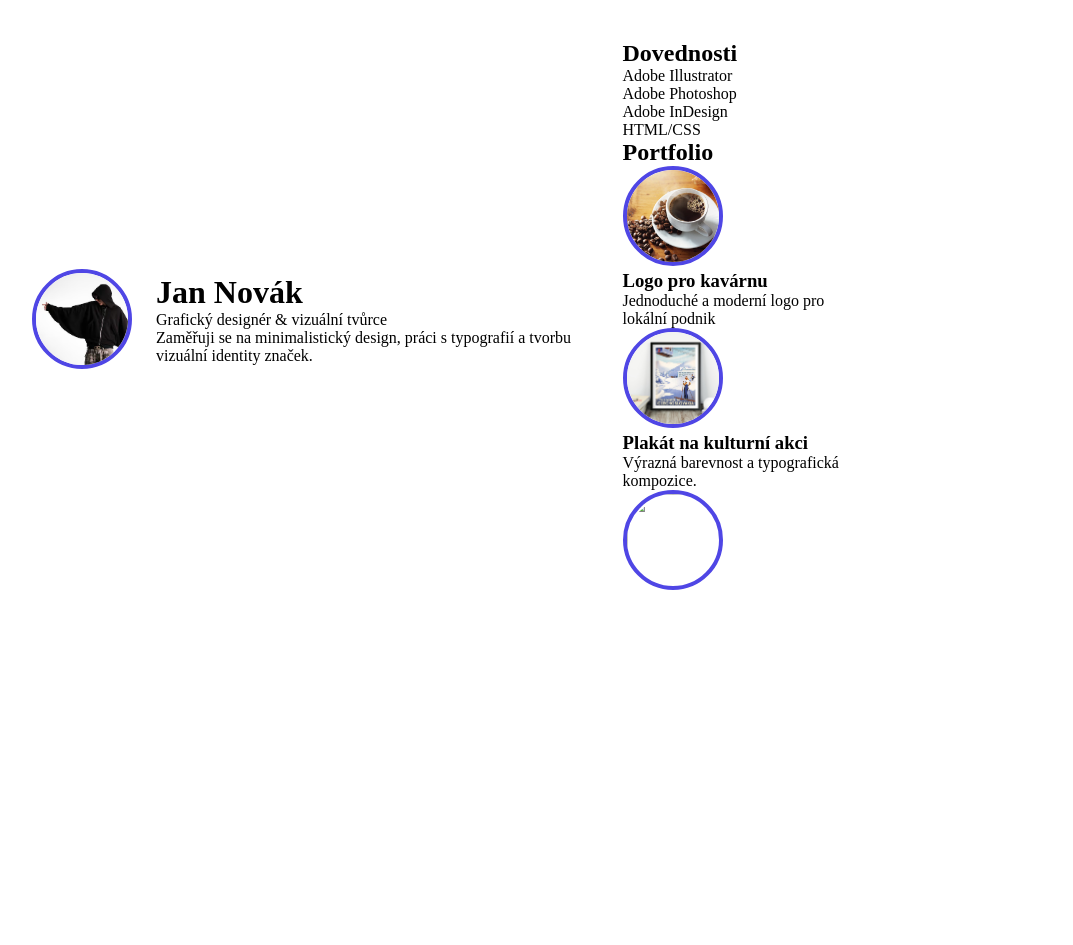
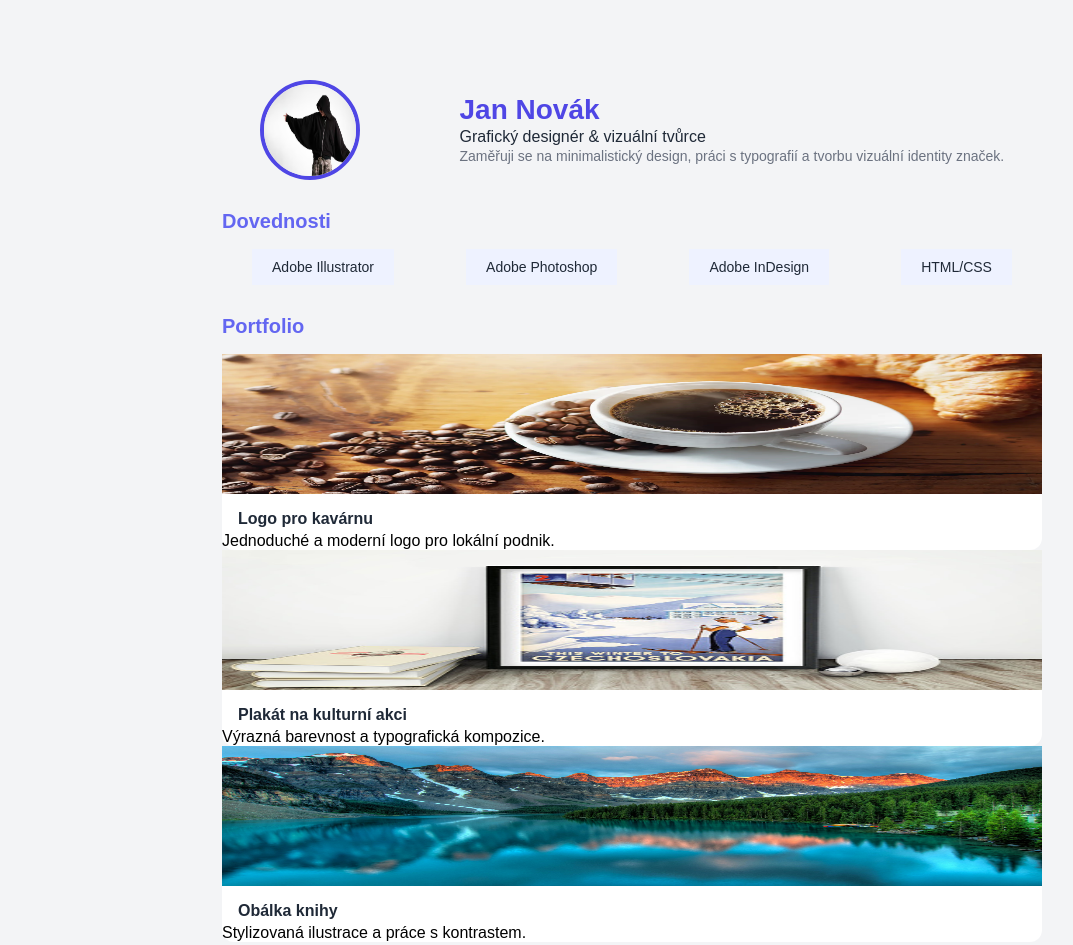
Before and after one commit to stepanekk/wdwd, a plain HTML site: page index.html in a window 1280 px wide. Shown: the top 945 px of the page, without its empty margins (8-1081 px from the left). Before the commit the page ends 800 px from the top, so only its background shows below. Drawn offline with Linux system fonts and the light colour scheme.

Commit message:
dodelavani

```diff
--- a/css/style.css
+++ b/css/style.css
@@ -1,13 +1,21 @@
-* {
-  box-sizing: border-box;
-  margin: 0;
-  padding: 0;
-}
+ * {
+      box-sizing: border-box;
+      padding: auto;
+      margin: auto;
+    }
 
- .container {
+ body {
+      font-family: ui-sans-serif, sans-serif;
+      background: rgb(243, 244, 246);
+      display: flex;
+      justify-content: center;
+      padding: 40px;
+    }
+
+    .container {
       max-width: 900px;
       width: 100%;
-      background: white;
+      border-radius: 16px;
       padding: 40px;
     }
 
@@ -22,5 +30,61 @@
       height: 100px;
       border-radius: 50%;
       border: 4px solid rgb(79, 70, 229);
-      object-fit: cover;
     }
+
+    .header h1 {
+      color: rgb(79, 70, 229);
+      font-size: 28px;
+      margin: 0;
+    }
+
+    .header p {
+      margin: 2px 0;
+      color: rgb(31, 41, 55);
+    }
+
+    .header .popis {
+      font-size: 14px;
+      color: rgb(107, 114, 128);
+    }
+
+    h2 {
+      color: rgb(99, 102, 241);
+      font-size: 20px;
+      margin-top: 30px;
+      margin-bottom: 16px;
+    }
+
+    .dovednosti {
+      display: flex;
+      gap: 12px;
+    }
+
+    .skill {
+      padding: 10px 20px;
+      background: rgb(238, 242, 255);
+      color: rgb(31,41,55);
+      font-size: 14px;
+    }
+
+    .portfolio {
+      gap: 20px;
+    }
+
+    .card {
+      background: white;
+      border-radius: 12px;
+      border: 1px  #e5e7eb;
+    }
+
+    .card img {
+      width: 100%;
+      height: 140px;
+    }
+
+    .card h3 {
+      margin: 12px 16px 4px;
+      font-size: 16px;
+      font-weight: 600;
+      color: rgb(31, 41, 55);
+    }
--- a/index.html
+++ b/index.html
@@ -15,28 +15,36 @@
         <p>Grafický designér & vizuální tvůrce</p>
         <p class="popis">Zaměřuji se na minimalistický design, práci s typografií a tvorbu vizuální identity značek.</p>
       </div>
- <div>
+    </div>
       <h2>Dovednosti</h2>
-  <div class="skills">
+    <div class="dovednosti">
       <div class="skill">Adobe Illustrator</div>
       <div class="skill">Adobe Photoshop</div>
       <div class="skill">Adobe InDesign</div>
       <div class="skill">HTML/CSS</div>
     </div>
     <h2>Portfolio</h2>
-   <div class="block">
-    <img src="images/coffee.webp" alt="kavarna">
+    <div class="portfolio">
+      <div class="card">
+        <img src="images/coffee.webp" alt="Logo pro kavárnu">
         <h3>Logo pro kavárnu</h3>
-    <p>Jednoduché a moderní logo pro lokální podnik</p>
+        <p>Jednoduché a moderní logo pro lokální podnik.</p>
       </div>
-   <div class="block">
+      <div class="card">
         <img src="images/plakat.jpg" alt="Plakát na kulturní akci">
         <h3>Plakát na kulturní akci</h3>
         <p>Výrazná barevnost a typografická kompozice.</p>
       </div>
-   <div class="block"><img src="images/" alt=""></div>
+      <div class="card">
+        <img src="images/nature.jpg" alt="Obálka knihy">
+        <h3>Obálka knihy</h3>
+        <p>Stylizovaná ilustrace a práce s kontrastem.</p>
     </div>
-  </div>
+    <div class="kontakty">
+      <h2>Kontakt</h2>
+      <p>E-mail: jan.novak@email.com</p>
+      <p>Instagram: <a href="#" class="instagram">@novak.design</a></p>
+      <p>Behance: <a href="#" class="behance">behance.net/novak</a></p>
     </div>
 </body>
 </html>
```
Lines whose indentation alone changed are shown as unchanged.
